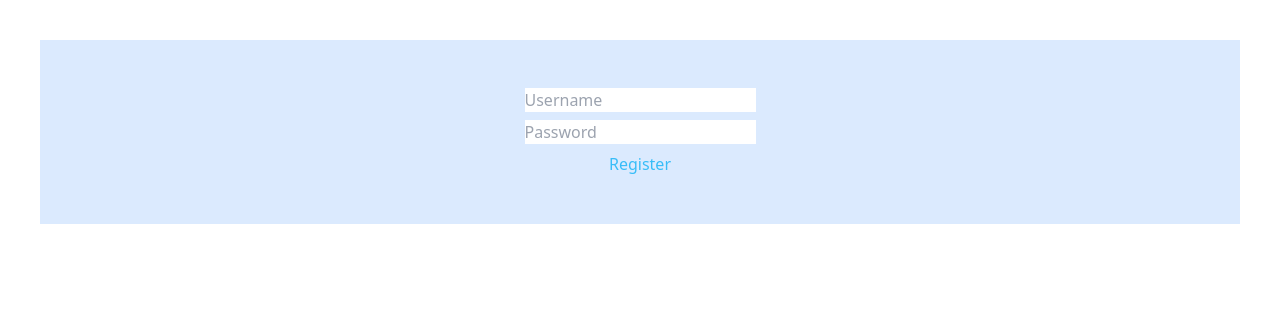
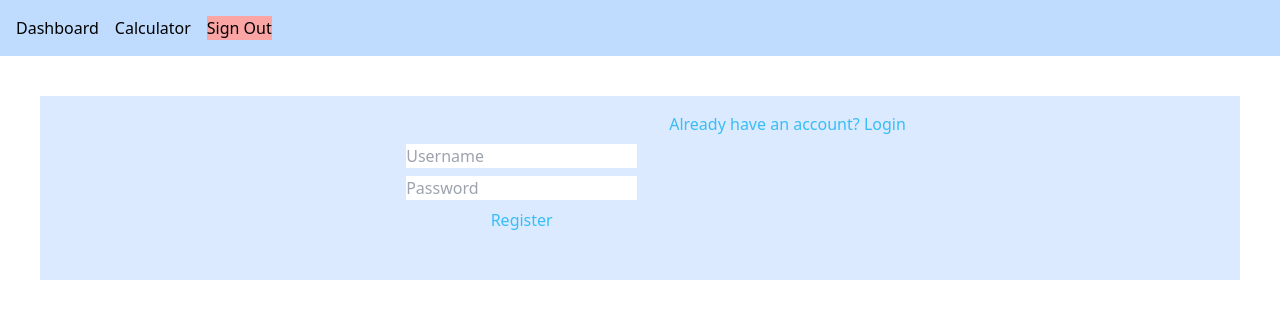
Before and after one commit to shasikaud/suma-mvp, a Next.js app: page /register in a window 1280 px wide. Shown: the top 318 px of the page. Built offline with nearby package versions, Linux system fonts and the light colour scheme; no server answers; sample sign-in values are in the browser's storage.

Commit message:
fixed login and added navigation

```diff
--- a/app/calculator/page.jsx
+++ b/app/calculator/page.jsx
@@ -1,15 +1,18 @@
 'use client'
 
 import CompanyOverview from '@/components/calculator/companyOverview';
-import Link from 'next/link';
 import { useSession } from 'next-auth/react'
 import { useState, useEffect } from 'react';
 import Start from '@/components/calculator/start';
 import { getUserById, updateUserData as updateUserDataDB } from '@/utils/apiCalls';
 import Offices from '@/components/calculator/offices';
 import IT from '@/components/calculator/IT';
+import { redirect } from 'next/navigation';
 
 const Calculator = () => {
+  const { data: session } = useSession();
+  if (!session) redirect('/login')
+
   const [user, setUser] = useState({});
   const currentState = user?.data?.state;
 
--- a/app/dashboard/page.jsx
+++ b/app/dashboard/page.jsx
@@ -2,10 +2,11 @@
 
 import { useSession } from 'next-auth/react'
 import Link from 'next/link';
+import { redirect } from 'next/navigation';
 
 const Dashboard = () => {
   const { data: session } = useSession();
-  // console.log(session);
+  if (!session) redirect('/login')
   return (
     <>
       <div className="flex flex-col bg-blue-400">Dashboard Section</div>
--- a/app/layout.jsx
+++ b/app/layout.jsx
@@ -1,3 +1,4 @@
+import NavigationBar from '@/components/Navigation';
 import '@/styles/global.css';
 import { AuthProvider } from '@/utils/providers';
 
@@ -11,7 +12,8 @@ export default function RootLayout({ children }) {
     <html lang="en">
       <body suppressHydrationWarning={true}>
           <AuthProvider>
-            {children}
+            <NavigationBar/>
+              {children}
           </AuthProvider>
       </body>
     </html>
--- a/app/page.jsx
+++ b/app/page.jsx
@@ -6,12 +6,7 @@ import { redirect } from 'next/navigation'
 const Home = () => {
   const { data: session } = useSession();
   if (!session) redirect('/login');
-  return (
-    <div>
-      Home Page You Are Signed In!
-      <button onClick={()=>signOut()}>Sign Out</button>
-    </div>
-  )
+  redirect('/dashboard');
 }
 
 export default Home
--- a/app/register/page.jsx
+++ b/app/register/page.jsx
@@ -3,6 +3,7 @@
 import { getUserByUserName, registerUser } from "@/utils/apiCalls"
 import { useState } from "react"
 import { useRouter } from "next/navigation"
+import Link from "next/link"
 
 const RegisterForm = () => {
 
@@ -57,6 +58,7 @@ const RegisterForm = () => {
             />
             <button type="submit" onClick={submitForm}>Register</button>
           </form>
+          <h1>Already have an account? <span> <Link href='/login'>Login</Link></span></h1>
         </div>
       )
 }
--- a/components/Navigation.jsx
+++ b/components/Navigation.jsx
@@ -8,8 +8,14 @@ import { signIn, signOut, useSession, getProviders } from 'next-auth/react'
 
 const NavigationBar = () => {
     const { data: session } = useSession();
-    if (session) return <h1>Navigation Bar</h1>
-    return <></>
+    if (!session) return <></>
+    return (
+        <div className='flex flex-row bg-blue-200 gap-4 p-4'>
+            <Link href='/dashboard'>Dashboard</Link>
+            <Link href='/calculator'>Calculator</Link>
+            <button onClick={()=>signOut()} className='bg-red-300'>Sign Out</button>
+        </div>
+    )
 }
 
 export default NavigationBar
```
